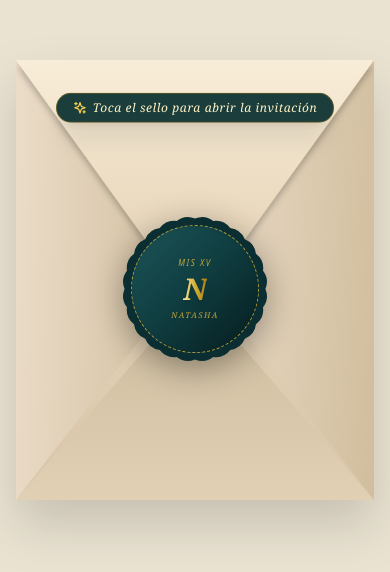
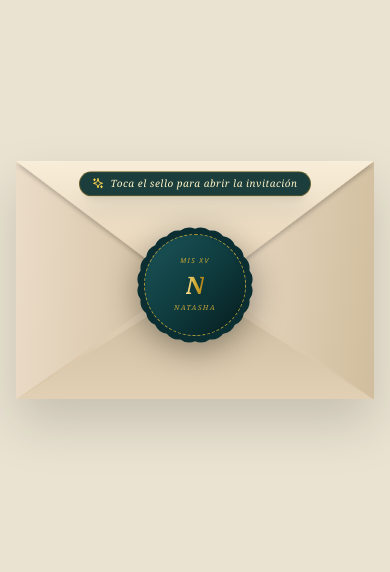
Before and after one commit to 54lv4d0r/Koneko_invitacion, a Next.js app: page / in a window 390 px wide. Shown: the part 142-714 px from the top of the page. Built offline with nearby package versions, Linux system fonts and the light colour scheme.

Commit message:
Refactor page layout and style adjustments

```diff
--- a/src/app/page.tsx
+++ b/src/app/page.tsx
@@ -82,7 +82,7 @@ export default function Home() {
           initial={{ opacity: 0, scale: 0.8 }}
           animate={{ opacity: 1, scale: 1 }}
           onClick={toggleAudio}
-          className="fixed top-5 right-5 z-50 bg-teal-800/80 hover:bg-teal-800 text-white p-3 rounded-full shadow-lg backdrop-blur-md transition-all border border-teal-600/30 cursor-pointer"
+          className="fixed top-4 right-4 z-50 bg-teal-800/80 hover:bg-teal-800 text-white p-3 rounded-full shadow-lg backdrop-blur-md transition-all border border-teal-600/30 cursor-pointer"
           title={isPlaying ? "Pausar música" : "Reproducir música"}
         >
           {isPlaying ? <Volume2 className="w-5 h-5 animate-pulse" /> : <VolumeX className="w-5 h-5" />}
@@ -96,15 +96,16 @@ export default function Home() {
             key="envelope"
             initial={{ opacity: 1 }}
             exit={{ opacity: 0, transition: { duration: 0.8, delay: 0.2 } }}
-            className="fixed inset-0 z-40 flex items-center justify-center bg-[#eae3d2] p-4"
+            className="fixed inset-0 z-40 flex items-center justify-center bg-[#eae3d2] p-4 sm:p-6"
           >
-            <div className="relative w-full max-w-2xl h-[62vh] max-h-[440px] flex items-center justify-center filter drop-shadow-2xl">
+            {/* Contenedor principal con relación de aspecto fija 3:2 optimizado para móvil */}
+            <div className="relative w-full max-w-md sm:max-w-lg aspect-[3/2] flex items-center justify-center filter drop-shadow-2xl">
 
               {/* VECTOR DEL SOBRE */}
               <svg
                 viewBox="0 0 600 400"
                 className="absolute inset-0 w-full h-full"
-                preserveAspectRatio="none"
+                preserveAspectRatio="xMidYMid meet"
               >
                 <defs>
                   <linearGradient id="envelopeBg" x1="0%" y1="0%" x2="0%" y2="100%">
@@ -153,41 +154,41 @@ export default function Home() {
               </svg>
 
               {/* Indicador flotante superior */}
-              <div className="absolute z-20 flex flex-col items-center top-[8%] sm:top-[10%]">
+              <div className="absolute z-20 flex flex-col items-center top-3 sm:top-5">
                 <motion.div
-                  animate={{ y: [0, -4, 0] }}
+                  animate={{ y: [0, -3, 0] }}
                   transition={{ repeat: Infinity, duration: 2, ease: "easeInOut" }}
-                  className="bg-[#1b3d3b] text-amber-100 text-xs font-serif italic tracking-wider px-4 py-1.5 rounded-full shadow-xl border border-amber-500/30 flex items-center gap-1.5"
+                  className="bg-[#1b3d3b] text-amber-100 text-[10px] sm:text-xs font-serif italic tracking-wider px-3 py-1 sm:px-4 sm:py-1.5 rounded-full shadow-xl border border-amber-500/30 flex items-center gap-1.5"
                 >
-                  <Sparkles className="w-3.5 h-3.5 text-amber-300" />
+                  <Sparkles className="w-3 h-3 sm:w-3.5 sm:h-3.5 text-amber-300" />
                   <span>Toca el sello para abrir la invitación</span>
                 </motion.div>
               </div>
 
-              {/* SELLO CON DISTANCIA INTERMEDIA PERFECTA (80% DEL CONTENEDOR) */}
+              {/* SELLO DE LACRE CON TAMAÑO RESPONSIVO */}
               <div className="absolute z-30 flex items-center justify-center top-[52%] left-[50%] -translate-x-1/2 -translate-y-1/2">
                 <motion.button
                   whileHover={{ scale: 1.05 }}
                   whileTap={{ scale: 0.95 }}
                   onClick={handleOpenEnvelope}
-                  className="relative w-40 h-40 sm:w-44 sm:h-44 cursor-pointer flex items-center justify-center filter drop-shadow-[0_8px_16px_rgba(0,0,0,0.35)]"
+                  className="relative w-32 h-32 sm:w-40 sm:h-40 cursor-pointer flex items-center justify-center filter drop-shadow-[0_8px_16px_rgba(0,0,0,0.35)]"
                 >
                   {/* Vector exterior del sello */}
                   <svg viewBox="0 0 100 100" className="absolute inset-0 w-full h-full text-[#0a2e31]" fill="currentColor">
                     <path d={generateScallopedPath(44, 24, 3)} />
                   </svg>
 
-                  {/* Contenedor equilibrado al 80% */}
+                  {/* Contenedor interior equilibrado al 80% */}
                   <div className="relative z-10 w-[80%] h-[80%] rounded-full border border-dashed border-[#d4af37]/80 flex flex-col items-center justify-center p-2 text-center bg-gradient-to-br from-[#1c5559] via-[#0f3c3f] to-[#061c1e] shadow-inner">
-                    <span className="text-[8px] sm:text-[9px] font-sans italic tracking-[0.2em] text-[#d4af37] opacity-90 uppercase mb-0.5">
+                    <span className="text-[7px] sm:text-[9px] font-sans italic tracking-[0.2em] text-[#d4af37] opacity-90 uppercase mb-0.5">
                       Mis XV
                     </span>
 
-                    <span className="text-3xl sm:text-4xl font-serif font-bold italic text-transparent bg-clip-text bg-gradient-to-r from-[#ffe699] via-[#d4af37] to-[#aa7c11] drop-shadow-md my-0">
+                    <span className="text-2xl sm:text-4xl font-serif font-bold italic text-transparent bg-clip-text bg-gradient-to-r from-[#ffe699] via-[#d4af37] to-[#aa7c11] drop-shadow-md my-0">
                       N
                     </span>
 
-                    <span className="text-[8px] sm:text-[9px] font-serif italic tracking-[0.18em] text-[#d4af37] opacity-90 uppercase mt-0.5">
+                    <span className="text-[7px] sm:text-[9px] font-serif italic tracking-[0.18em] text-[#d4af37] opacity-90 uppercase mt-0.5">
                       Natasha
                     </span>
                   </div>
@@ -200,7 +201,7 @@ export default function Home() {
       </AnimatePresence>
 
       {/* Contenido principal de la invitación */}
-      <div className={`w-full max-w-xl mx-auto px-4 py-10 transition-all duration-1000 ${isOpen ? 'opacity-100 translate-y-0' : 'opacity-0 translate-y-10 pointer-events-none'}`}>
+      <div className={`w-full max-w-md sm:max-w-xl mx-auto px-4 py-8 sm:py-10 transition-all duration-1000 ${isOpen ? 'opacity-100 translate-y-0' : 'opacity-0 translate-y-10 pointer-events-none'}`}>
 
         <motion.header
           initial={{ y: 20, opacity: 0 }}
@@ -209,17 +210,17 @@ export default function Home() {
           className="text-center mb-8"
         >
           <span className="text-teal-800 tracking-[0.3em] uppercase text-xs font-bold block mb-2">Te invito a celebrar</span>
-          <h1 className="text-5xl sm:text-6xl font-serif text-teal-950 font-normal my-2">
+          <h1 className="text-4xl sm:text-6xl font-serif text-teal-950 font-normal my-2">
             Natasha
           </h1>
-          <p className="text-teal-700/80 font-serif italic text-lg">Mis XV Años</p>
+          <p className="text-teal-700/80 font-serif italic text-base sm:text-lg">Mis XV Años</p>
         </motion.header>
 
         <motion.section
           initial={{ y: 20, opacity: 0 }}
           animate={isOpen ? { y: 0, opacity: 1 } : {}}
           transition={{ duration: 0.8, delay: 0.8 }}
-          className="bg-white/80 backdrop-blur-sm border border-teal-900/10 rounded-2xl p-8 text-center shadow-lg mb-8"
+          className="bg-white/80 backdrop-blur-sm border border-teal-900/10 rounded-2xl p-6 sm:p-8 text-center shadow-lg mb-8"
         >
           <p className="text-gray-600 italic text-sm leading-relaxed max-w-sm mx-auto mb-6">
             "Hay momentos inolvidables que se atesoran en el corazón para siempre. Por esa razón, quiero que compartas conmigo este día tan especial."
```
